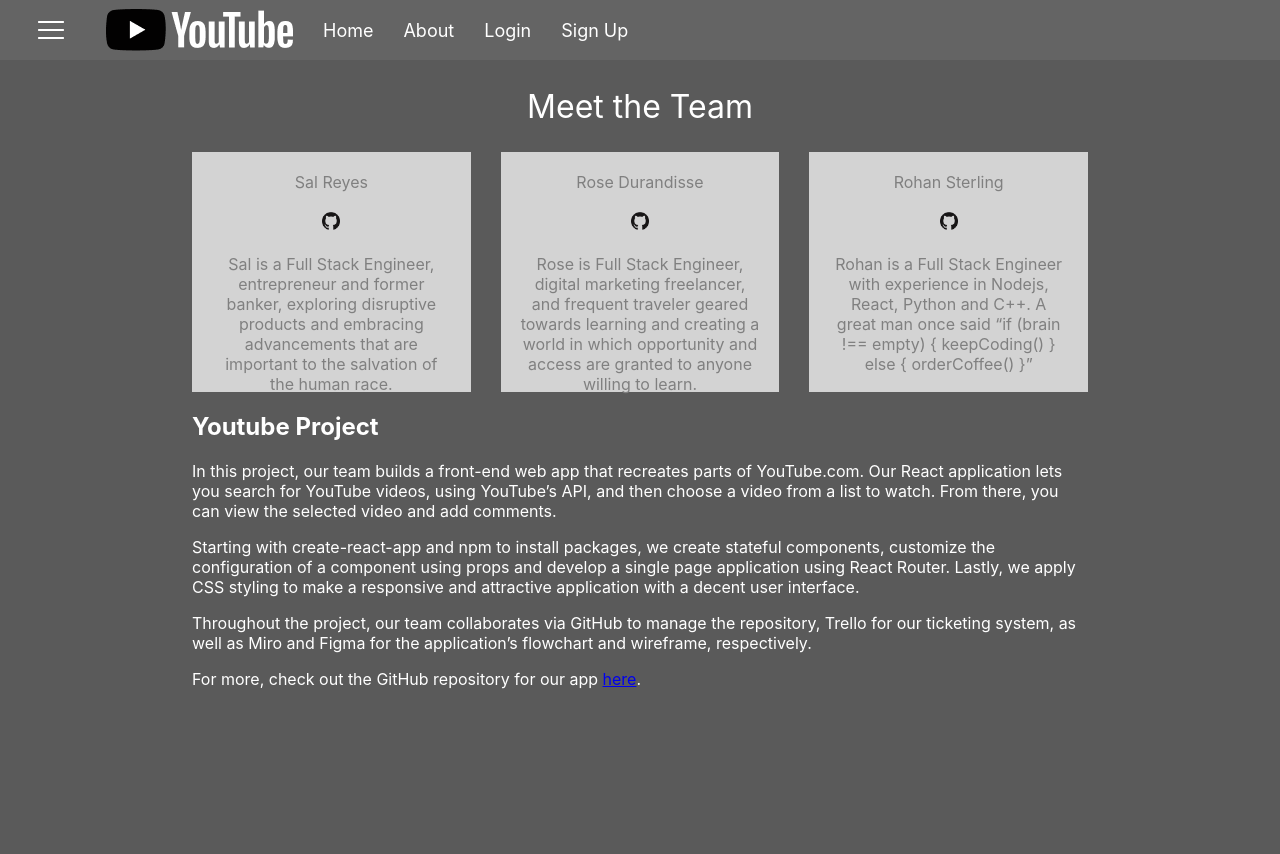
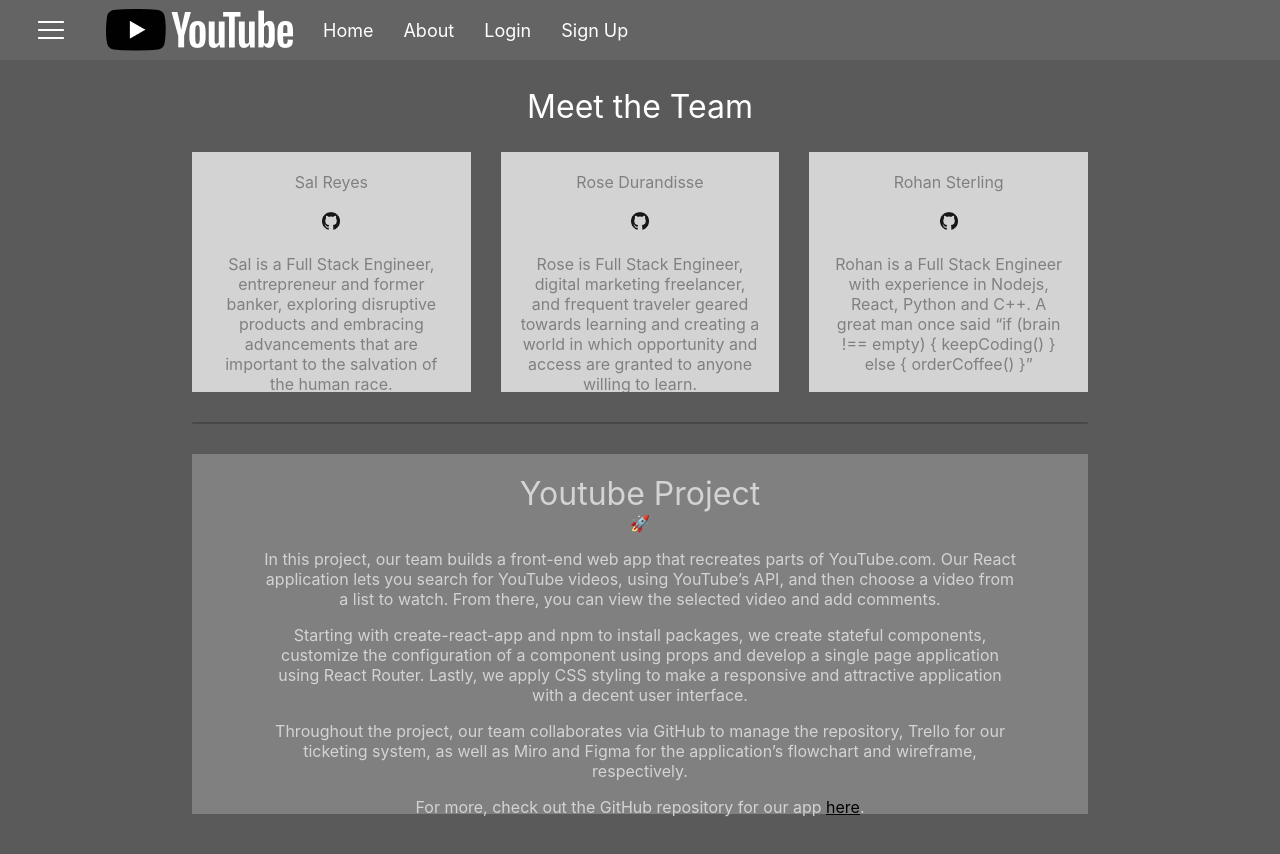
Before and after one commit to salrey/Youtube-React-Web-App, a React (Create React App) app: page /about in a window 1280 px wide. Before the commit the page ends 800 px from the top, so only its background shows below. Built offline with nearby package versions, Linux system fonts and the light colour scheme.

Commit message:
Update CSS to Project description

```diff
--- a/src/components/About.css
+++ b/src/components/About.css
@@ -19,13 +19,12 @@
 .team .profile {
     display: grid;
     text-align: center;
-    /* align-self:baseline; */
-    /* background-image: url("./salprofile.jpeg"); */
     background-color: lightgray;
     color:gray;
     padding: 20px;
     height: 200px;
     gap: 20px 0px;
+    overflow-y: scroll;
 }
 
 .team .profile:hover {
@@ -40,8 +39,40 @@
 
 .team a:link {
     text-decoration: none;
+    color: gray;
 }
 
-.team a:link {
+.About hr {
+    margin: 30px 0px;
+    border: 1px solid #484848 ;
+}
+
+.project {
+    text-align: center;
+    background-color: gray;
+    color:lightgray;
+    padding: 20px;
+    height: 320px;
+    margin-bottom: 40px;
+}
+
+.project:hover {
+    background-color: lightgray;
     color: gray;
 }
+
+.project h2 {
+    margin: 0px;
+    text-align: center;
+    font-size: xx-large;
+    font-weight: 400;
+    color: lightgray;
+}
+
+.project #description {
+    padding: 0 50px;
+}
+
+.project a:link {
+    color: black
+}
--- a/src/components/About.js
+++ b/src/components/About.js
@@ -42,8 +42,11 @@
                         </div>
                     </a>
                 </div>
+                <hr></hr>
                 <div className="project">
                     <h2>Youtube Project</h2>
+                    <div>🚀</div>
+                    <div id="description">
                         <p>
                             In this project, our team builds a front-end web app that recreates parts of YouTube.com. Our React application lets you search for YouTube videos, using YouTube’s API, and then choose a video from a list to watch. From there, you can view the selected video and add comments.
                         </p>
@@ -58,6 +61,7 @@
                         </p>
                     </div>
                 </div>
+            </div>
         )
     }
 }
```
Lines whose indentation alone changed are shown as unchanged.
